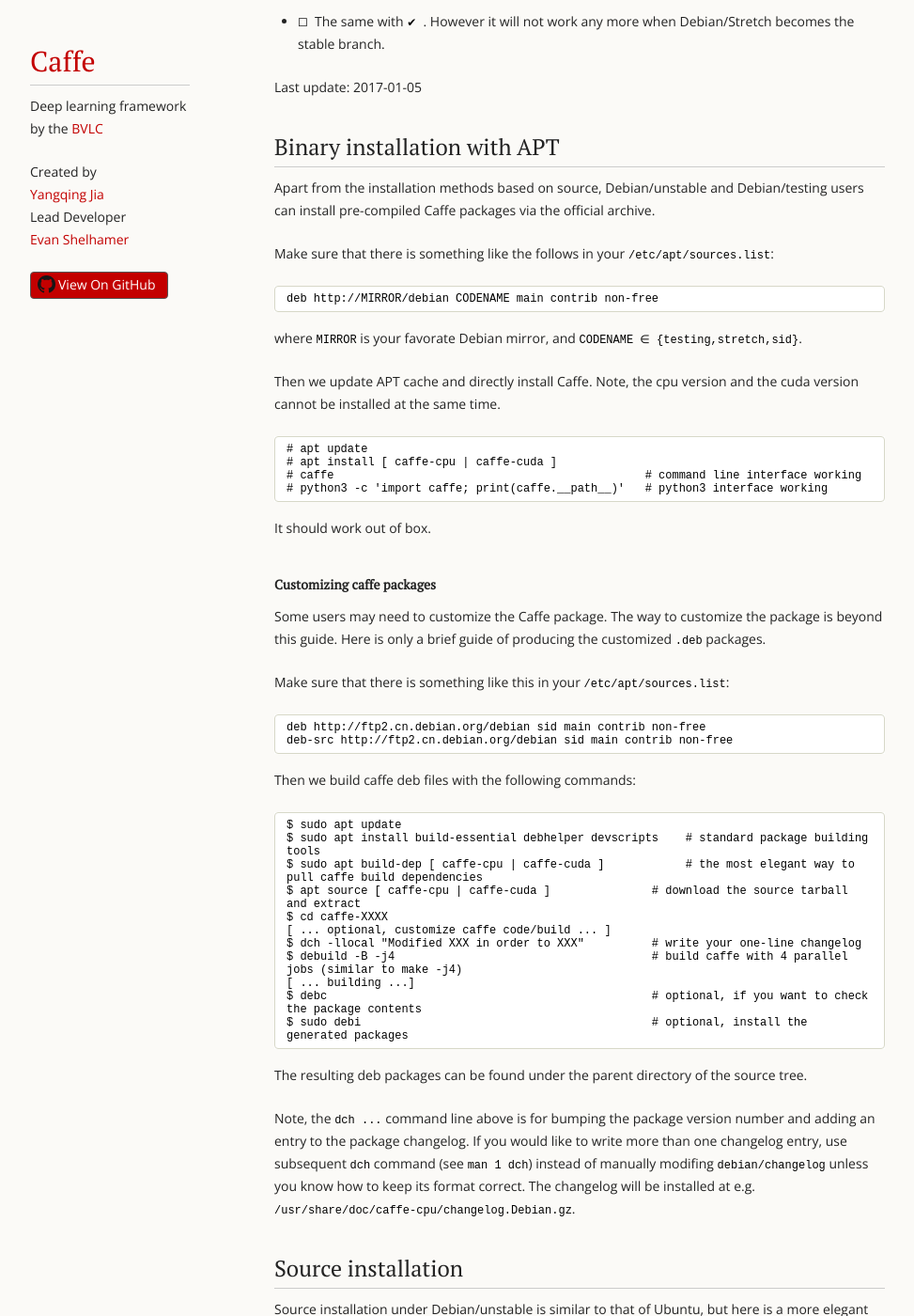
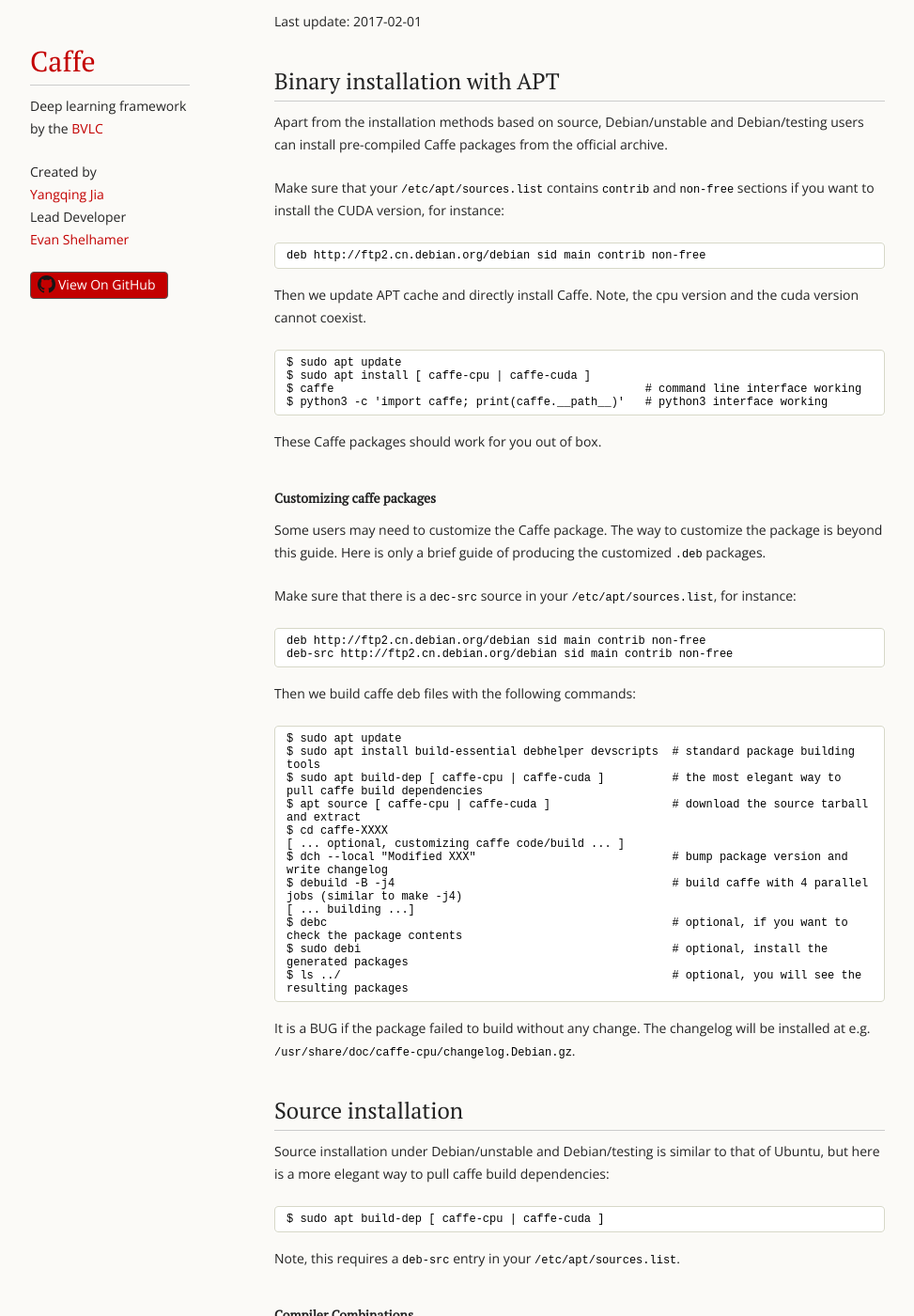
Before and after one commit to a0x8o/caffe, a Jekyll site: the page built from docs/install_apt_debian.md, in a window 1280 px wide and 1400 px high, scrolled down 328 px. Shown: the whole window at 94% size, without its empty margins (18-991 px from the left). Built offline with Jekyll 4.4.1, drawn with Linux system fonts in a browser that asks for light colours; some of the changed text lies outside the part shown.

Commit message:
2017-02-01:13:27:11

````diff
--- a/docs/install_apt_debian.md
+++ b/docs/install_apt_debian.md
@@ -5,13 +5,13 @@ title: "Installation: Debian"
 # Debian Installation
 
 Caffe packages are available for several Debian versions, as shown in the
-following chart
+following chart:
 
 ```
 Your Distro     |  CPU_ONLY  |  CUDA  |     Alias
 ----------------+------------+--------+-------------------
 Debian/stable   |     ✘      |   ✘    | Debian Jessie
-Debian/testing  |     ✔      |   ☐    | Debian Stretch/Sid
+Debian/testing  |     ✔      |   ✔    | Debian Stretch/Sid
 Debian/unstable |     ✔      |   ✔    | Debian Sid
 ```
 
@@ -19,30 +19,32 @@ Debian/unstable |     ✔      |   ✔    | Debian Sid
 
 * `✔ ` You can install caffe with a single command line following this guide.
 
-* `☐ ` The same with `✔ `. However it will not work any more when Debian/Stretch becomes the stable branch.
-
-Last update: 2017-01-05
+Last update: 2017-02-01
 
 ## Binary installation with APT
 
 Apart from the installation methods based on source, Debian/unstable
-and Debian/testing users can install pre-compiled Caffe packages via the official archive.
+and Debian/testing users can install pre-compiled Caffe packages from
+the official archive.
 
-Make sure that there is something like the follows in your `/etc/apt/sources.list`:
+Make sure that your `/etc/apt/sources.list` contains `contrib` and `non-free`
+sections if you want to install the CUDA version, for instance:
+
 ```
-deb http://MIRROR/debian CODENAME main contrib non-free
+deb http://ftp2.cn.debian.org/debian sid main contrib non-free
 ```
-where `MIRROR` is your favorate Debian mirror, and `CODENAME ∈ {testing,stretch,sid}`.
 
 Then we update APT cache and directly install Caffe. Note, the cpu version and
-the cuda version cannot be installed at the same time.
+the cuda version cannot coexist.
+
 ```
-# apt update
-# apt install [ caffe-cpu | caffe-cuda ]
-# caffe                                              # command line interface working
-# python3 -c 'import caffe; print(caffe.__path__)'   # python3 interface working
+$ sudo apt update
+$ sudo apt install [ caffe-cpu | caffe-cuda ]
+$ caffe                                              # command line interface working
+$ python3 -c 'import caffe; print(caffe.__path__)'   # python3 interface working
 ```
-It should work out of box.
+
+These Caffe packages should work for you out of box.
 
 #### Customizing caffe packages
 
@@ -50,46 +52,49 @@ Some users may need to customize the Caffe package. The way to customize
 the package is beyond this guide. Here is only a brief guide of producing
 the customized `.deb` packages.
 
-Make sure that there is something like this in your `/etc/apt/sources.list`:
+Make sure that there is a `dec-src` source in your `/etc/apt/sources.list`,
+for instance:
+
 ```
 deb http://ftp2.cn.debian.org/debian sid main contrib non-free
 deb-src http://ftp2.cn.debian.org/debian sid main contrib non-free
 ```
 
 Then we build caffe deb files with the following commands:
+
 ```
 $ sudo apt update
-$ sudo apt install build-essential debhelper devscripts    # standard package building tools
-$ sudo apt build-dep [ caffe-cpu | caffe-cuda ]            # the most elegant way to pull caffe build dependencies
-$ apt source [ caffe-cpu | caffe-cuda ]               # download the source tarball and extract
+$ sudo apt install build-essential debhelper devscripts  # standard package building tools
+$ sudo apt build-dep [ caffe-cpu | caffe-cuda ]          # the most elegant way to pull caffe build dependencies
+$ apt source [ caffe-cpu | caffe-cuda ]                  # download the source tarball and extract
 $ cd caffe-XXXX
-[ ... optional, customize caffe code/build ... ]
-$ dch -llocal "Modified XXX in order to XXX"          # write your one-line changelog
-$ debuild -B -j4                                      # build caffe with 4 parallel jobs (similar to make -j4)
+[ ... optional, customizing caffe code/build ... ]
+$ dch --local "Modified XXX"                             # bump package version and write changelog
+$ debuild -B -j4                                         # build caffe with 4 parallel jobs (similar to make -j4)
 [ ... building ...]
-$ debc                                                # optional, if you want to check the package contents
-$ sudo debi                                           # optional, install the generated packages
+$ debc                                                   # optional, if you want to check the package contents
+$ sudo debi                                              # optional, install the generated packages
+$ ls ../                                                 # optional, you will see the resulting packages
 ```
-The resulting deb packages can be found under the parent directory of the source tree.
 
-Note, the `dch ...` command line above is for bumping the package version number
-and adding an entry to the package changelog. If you would like to write
-more than one changelog entry, use subsequent `dch` command (see `man 1 dch`)
-instead of manually modifing `debian/changelog` unless you know how to keep its format correct.
+It is a BUG if the package failed to build without any change.
 The changelog will be installed at e.g. `/usr/share/doc/caffe-cpu/changelog.Debian.gz`.
 
 ## Source installation
 
-Source installation under Debian/unstable is similar to that of Ubuntu, but
+Source installation under Debian/unstable and Debian/testing is similar to that of Ubuntu, but
 here is a more elegant way to pull caffe build dependencies:
+
 ```
 $ sudo apt build-dep [ caffe-cpu | caffe-cuda ]
 ```
+
 Note, this requires a `deb-src` entry in your `/etc/apt/sources.list`.
 
 #### Compiler Combinations
 
-Some users may find their favorate compiler doesn't work well with CUDA.
+Some users may find their favorate compiler doesn't work with CUDA.
+
 ```
 CXX compiler |  CUDA 7.5  |  CUDA 8.0  |
 -------------+------------+------------+-
@@ -144,12 +149,13 @@ and hack the packaging scripts, then build your customized package.
 * Where are the examples, the models and other documentation stuff?
 
 ```
-sudo apt install caffe-doc
-dpkg -L caffe-doc
+$ sudo apt install caffe-doc
+$ dpkg -L caffe-doc
 ```
 
 * Where can I find the Debian package status?
 
-https://tracker.debian.org/pkg/caffe  (for the CPU_ONLY version)
-
+```
+https://tracker.debian.org/pkg/caffe          (for the CPU_ONLY version)
 https://tracker.debian.org/pkg/caffe-contrib  (for the CUDA version)
+```
````
